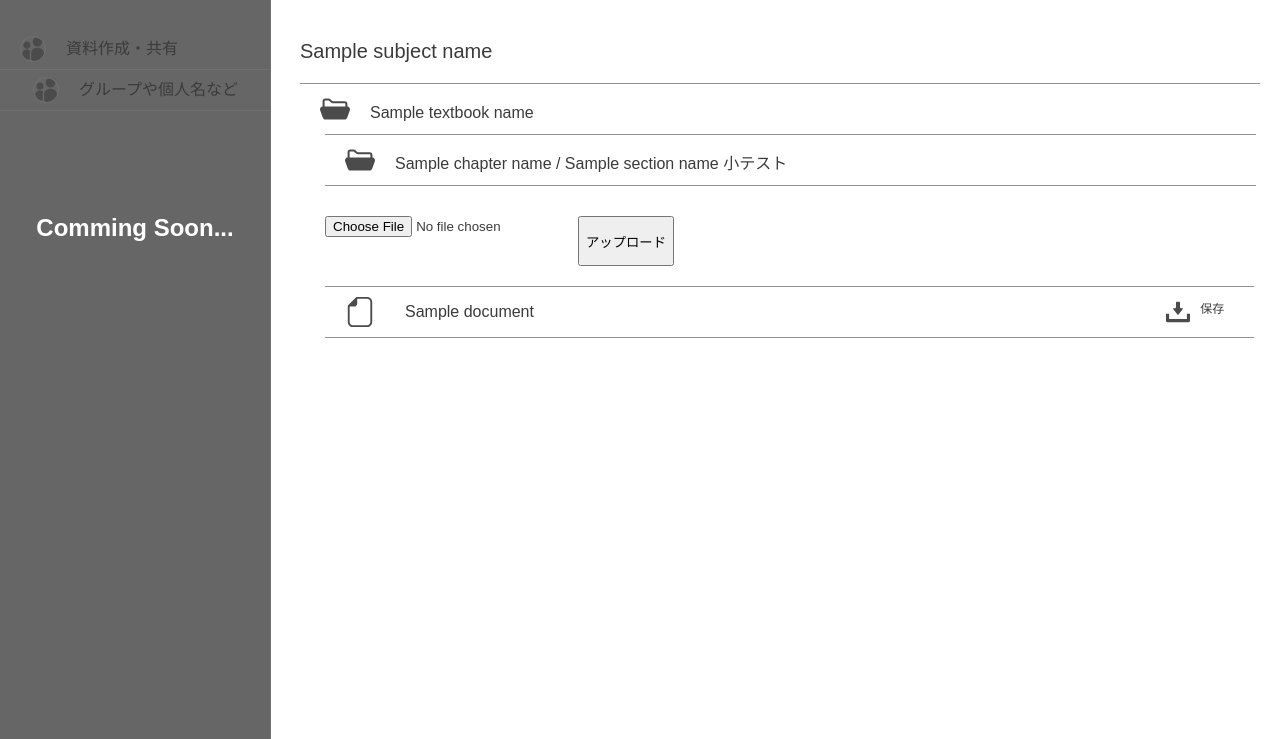
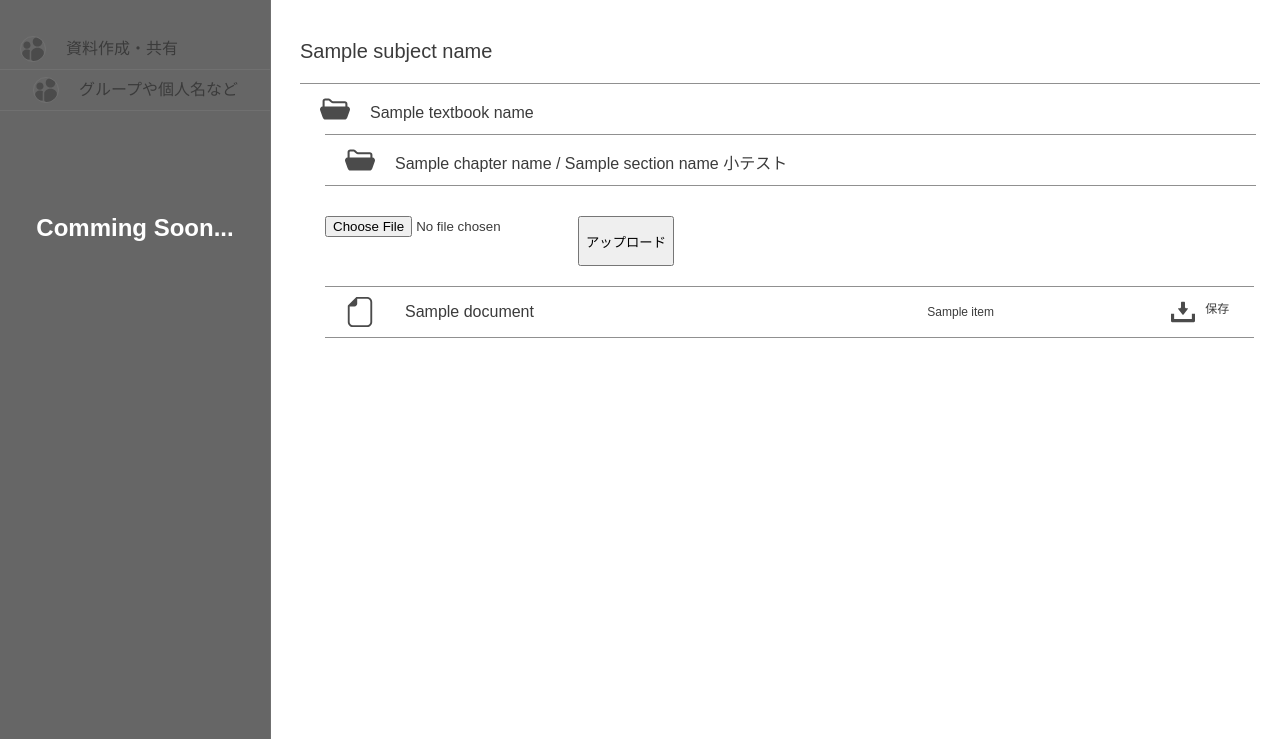
Before and after one commit to koji78yamada19/teachhub, a Django app: template templates/teachhub/document_test.html in a window 1280 px wide. Shown: the part 61-800 px from the top of the page. Run offline with Django 3.2, Linux system fonts and the light colour scheme; tables that the repository leaves empty hold one stand-in row (values such as "Sample post"); the template is opened without the code that fills it: values that come from a table or form of the project are taken from there, most other values are stand-ins (such as "Sample title", 1, 10 or a date in 2020); parts of the project's set-up code (start-up, migrations or seed data) failed here and were passed over.

Commit message:
Fix: 小テスト一覧を取得できるよう修正

```diff
--- a/templates/teachhub/document_test.html
+++ b/templates/teachhub/document_test.html
@@ -37,42 +37,45 @@
     <div class="contents-dir-textbook contents-dir">
         <img src="{% static 'teachhub/img/open-folder.svg' %}" alt="フォルダの画像">
         <div>{{ chapter_name }} / {{ section_name }} 小テスト</div>
+
     </div>
     <div class="contents-dir-textbook contents-dir upload-button">
+        <!-- <form method="post" enctype="multipart/form-data">
+            {% csrf_token %}
+            <label class="upload-input-label">
+                <input type="file" name="file">ファイルを選択
+            </label>
+            <p id="upload-file-name">選択されていません</p>
+            <button id="upload-button-submit" class="upload-button-submit" type="submit">アップロード</button>
+        </form> -->
         <form method="post" enctype="multipart/form-data">
             {% csrf_token %}
             <input type="file" name="file">
             <button type="submit">アップロード</button>
         </form>
-        <!-- <div class="icons-space">
-            <a href="" class="mkdir-space icons">
-                <img src="{% static 'teachhub/img/folder-add.svg' %}" alt="フォルダを作成の画像">
-                <div>フォルダを作成</div>
-            </a>
-        </div> -->
     </div>
     <ul>
-        {% for document in documents %}
+        {% for item in name_and_docs %}
         {% comment %} document_detail.htmlへ画面遷移 {% endcomment %}
         <li>
             <div class="paper-dir">
                 <div class="contents-dir paper">
                     <div class="hoge">
                         <img class="paper-img" src="{% static 'teachhub/img/paper.svg' %}" alt="開いたフォルダの画像">
-                        <a class="paper-title" href="{{ document.get_absolute_url }}">{{ document.name }}</a>
-                        <p>{{document.custom_user}}</p>
+                        <a class="paper-title" href="{{ item.document.get_absolute_url }}">{{item.document.name}}</a>
+                        <p class="file-creater-name">{{item.name}}</p>
                     </div>
                     <div class="paper-icons-space">
                         <!-- <a class="icons" href="">
                             <img src="../static/teachhub/img/share.svg" alt="共有のアイコン">
                             <div>共有</div>
                         </a> -->
-                        <a class="icons document-note-save-icon" href="{{ document.file.url }}">
+                        <a class="icons prev-icon" href="{% url 'teachhub:download' item.document.id %}">
                             <img src="{% static 'teachhub/img/download.svg' %}" alt="ダウンロードアイコン">
                             <div>保存</div>
                         </a>
                         <!-- <a class="icons white-stare" href="">
-                            <img src="{% static 'teachhub/img/download.svg' %}" alt="お気に入りボタンの画像">
+                            <img src="{% static 'teachhub/img/download.svg' %}"  alt="お気に入りボタンの画像">
                         </a> -->
                     </div>
                 </div>
```
